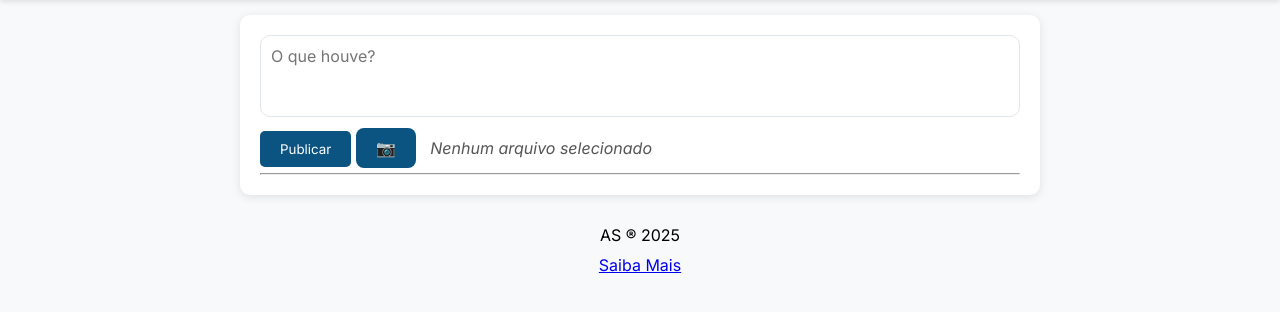
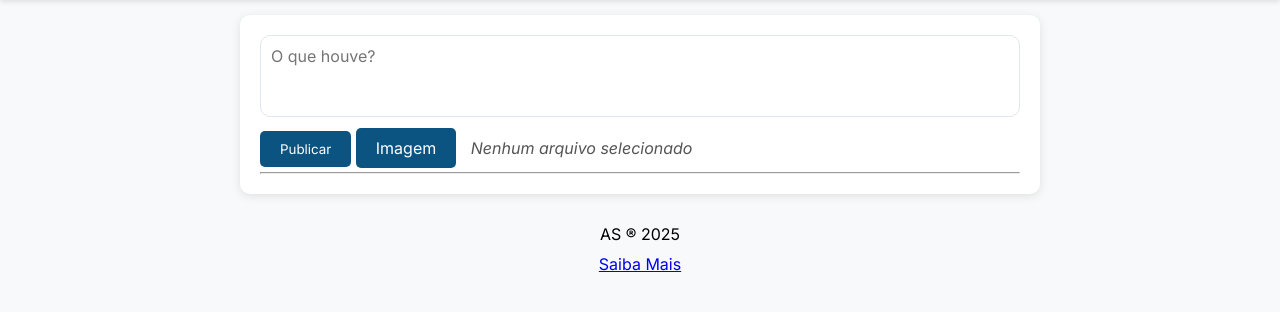
Before and after one commit to oficialarthurmagalhaes/DigAS, a PHP site: page / in a window 1280 px wide. Shown: the part 60-372 px from the top of the page. Run offline with PHP 8.4, Linux system fonts and the light colour scheme; the visitor is signed in with stand-in values (Sample User, id 1); data that the repository does not hold is empty.

Commit message:
Estilização de botão de inserir imagem

```diff
--- a/css/style.css
+++ b/css/style.css
@@ -306,6 +306,16 @@
       background-color: #094368;
     }
 
+    .nova-publicacao label {
+      margin-top: 10px;
+      padding: 10px 20px;
+      background-color: #0b5481;
+      color: white;
+      border: none;
+      border-radius: 5px;
+      cursor: pointer;
+    }
+
     .publicacao {
       border-bottom: 1px solid #e1e8ed;
       padding: 20px 0;
@@ -367,27 +377,11 @@
   display: none;
 }
 
-.upload-label {
-  background-color: #0b5481;
-  color: white;
-  padding: 10px 20px;
-  border-radius: 8px;
-  cursor: pointer;
-  font-weight: bold;
-  display: inline-block;
-}
-
-.upload-label:hover {
-  background-color: #093d60;
-}
-
 #nome-arquivo {
   margin-left: 10px;
   font-style: italic;
   color: #555;
 }
-
-
 /*================
     Estilos para a página de contato
 =================*/
--- a/index.php
+++ b/index.php
@@ -39,7 +39,7 @@ if (!isset($_SESSION['email'])) {
             <form action="publicar.php" method="POST" class="nova-publicacao" enctype="multipart/form-data">
                 <textarea name="conteudo" placeholder="O que houve?" rows="3" required></textarea><br>
                 <button type="submit">Publicar</button>
-                <label for="imagem" class="upload-label">📷</label>
+                <label for="imagem">Imagem</label>
                 <input type="file" name="imagem" id="imagem" class="input-file">
                 <span id="nome-arquivo">Nenhum arquivo selecionado</span>
 
```
Lines whose indentation alone changed are shown as unchanged.
